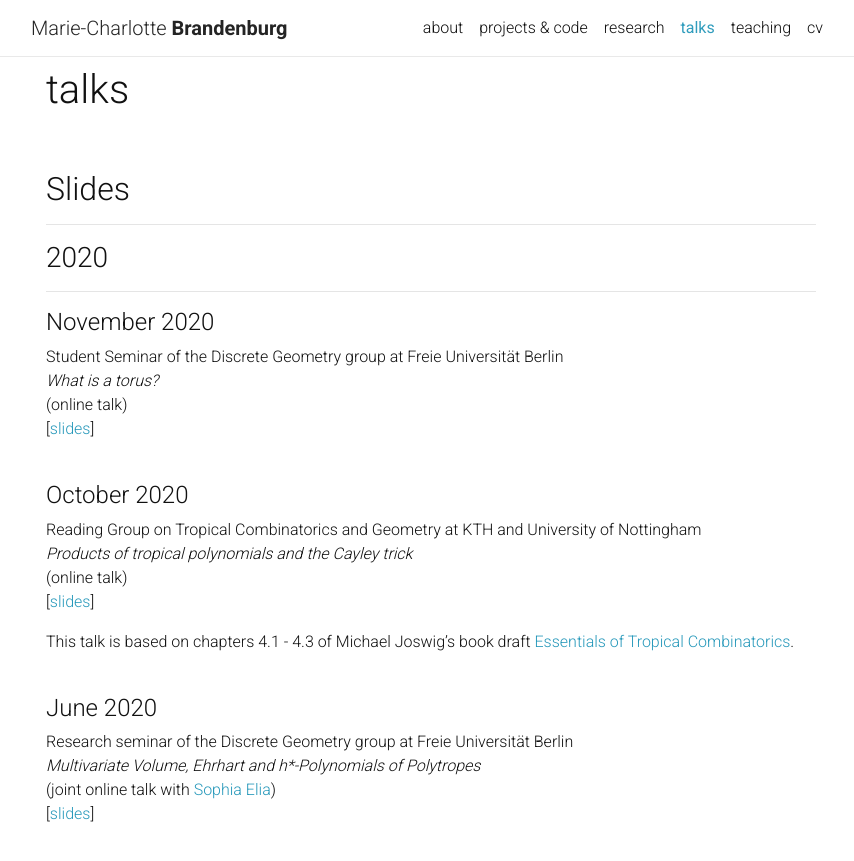
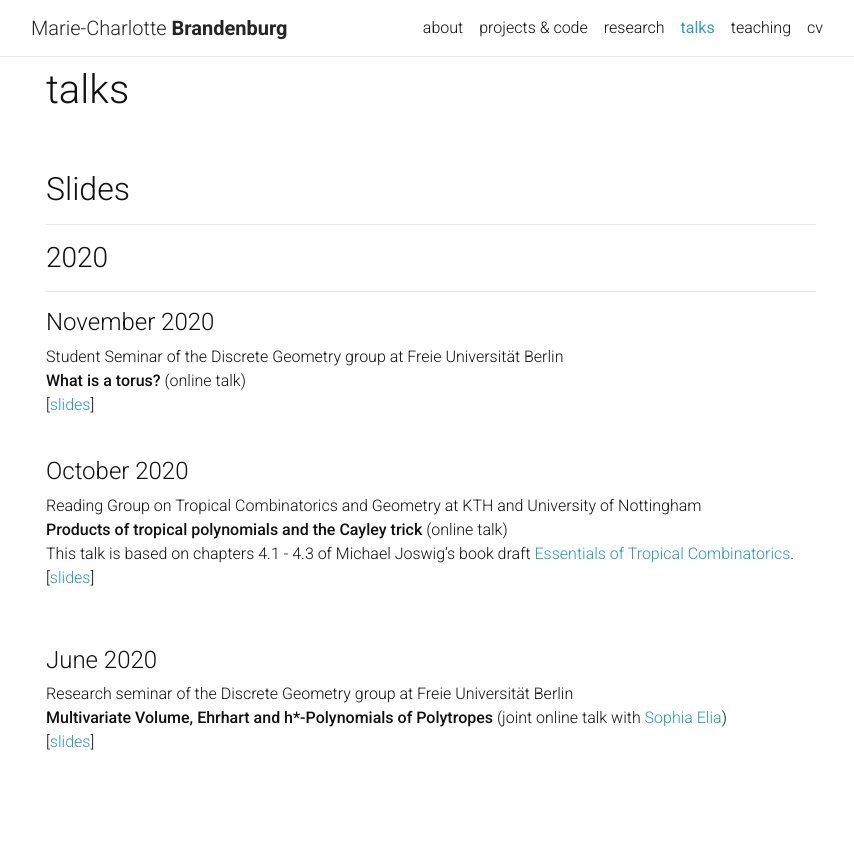
Before and after one commit to mariebrandenburg/mariebrandenburg.github.io, a Jekyll site: the page built from _pages/talks.markdown, in a window 1280 px wide. Shown: the top 861 px of the page, without its empty margins (209-1063 px from the left). Built offline with Jekyll 4.4.1, drawn with Linux system fonts in a browser that asks for light colours; nearby versions of some CDN libraries; a style sheet for code colours, icons or effects is not loaded.

```diff
--- a/_pages/talks.markdown
+++ b/_pages/talks.markdown
@@ -17,22 +17,20 @@ nav: true
 
 #### November 2020
 Student Seminar of the Discrete Geometry group at Freie Universität Berlin
-*What is a torus?*
-(online talk)
+**What is a torus?** (online talk)
 [[slides]({{ '/assets/pdf/20-11-24-Student-Seminar-Torus.pdf' | relative_url }})]
 &nbsp;
 #### October 2020
 
 Reading Group on Tropical Combinatorics and Geometry at KTH and University of Nottingham
-*Products of tropical polynomials and the Cayley trick*
-(online talk)
+**Products of tropical polynomials and the Cayley trick** (online talk)
+This talk is based on chapters 4.1 - 4.3 of Michael Joswig's book draft [Essentials of Tropical Combinatorics](https://page.math.tu-berlin.de/~joswig/etc/index.html).
 [[slides]({{ '/assets/pdf/20-10-26-Tropical-Reading-Group.pdf' | relative_url }})]
 
-This talk is based on chapters 4.1 - 4.3 of Michael Joswig's book draft [Essentials of Tropical Combinatorics](https://page.math.tu-berlin.de/~joswig/etc/index.html).
+
 &nbsp;
 #### June 2020
 
 Research seminar of the Discrete Geometry group at Freie Universität Berlin
-*Multivariate Volume, Ehrhart and h\*-Polynomials of Polytropes*
-(joint online talk with [Sophia Elia](http://page.mi.fu-berlin.de/sophiae56/))
+**Multivariate Volume, Ehrhart and h\*-Polynomials of Polytropes** (joint online talk with [Sophia Elia](http://page.mi.fu-berlin.de/sophiae56/))
 [[slides]({{ '/assets/pdf/20-07-23-polytropes-slides.pdf' | relative_url }})]
```
